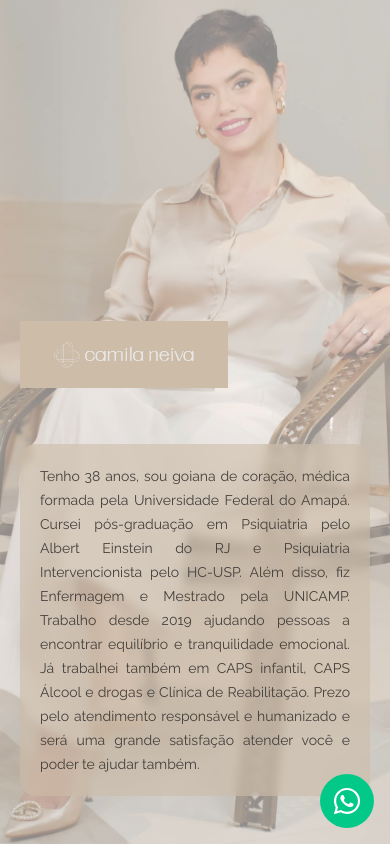
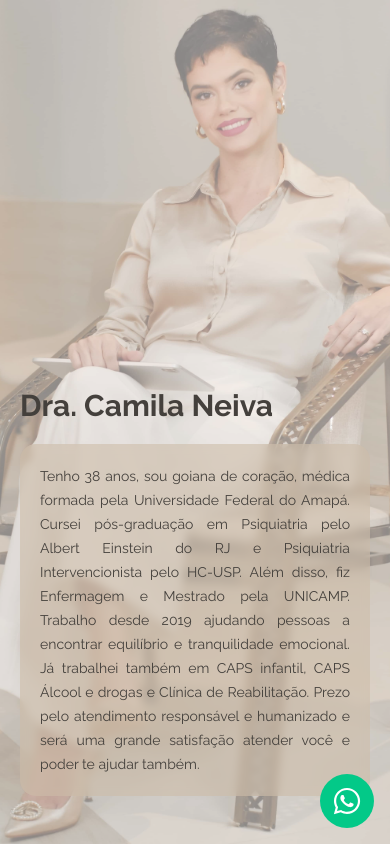
Before and after one commit to brunoprestesap/page-dra-camila, a React (Create React App) app: page / in a window 390 px wide. Shown: the top 844 px of the page. Built offline with nearby package versions, Linux system fonts and the light colour scheme.

Commit message:
remocao da logo no hero em mobile

```diff
--- a/src/components/Hero.js
+++ b/src/components/Hero.js
@@ -22,11 +22,11 @@ function Hero({ color }) {
         </div>
 
         <div className="flex flex-col md:absolute md:bottom-0 md:left-0 max-w-[700px] m-auto h-full justify-end md:justify-left px-5 py-12">
-          <div className="backdrop-blur-sm lg:invisible w-52 md:w-64 lg:w-80 px-8 py-5 lg:rounded-br-xl bg-[#CDBCA8]">
+          {/* <div className="backdrop-blur-sm lg:invisible w-52 md:w-64 lg:w-80 px-8 py-5 lg:rounded-br-xl bg-[#CDBCA8]">
             <img src={imgLogo} alt="logomarca" />
-          </div>
+          </div> */}
 
-          <h1 className="invisible lg:visible text-left text-3xl mb-5 md:text-4xl font-bold text-stone-700">
+          <h1 className="text-left text-3xl mb-5 md:text-4xl font-bold text-stone-700">
             Dra. Camila Neiva
           </h1>
 
```
